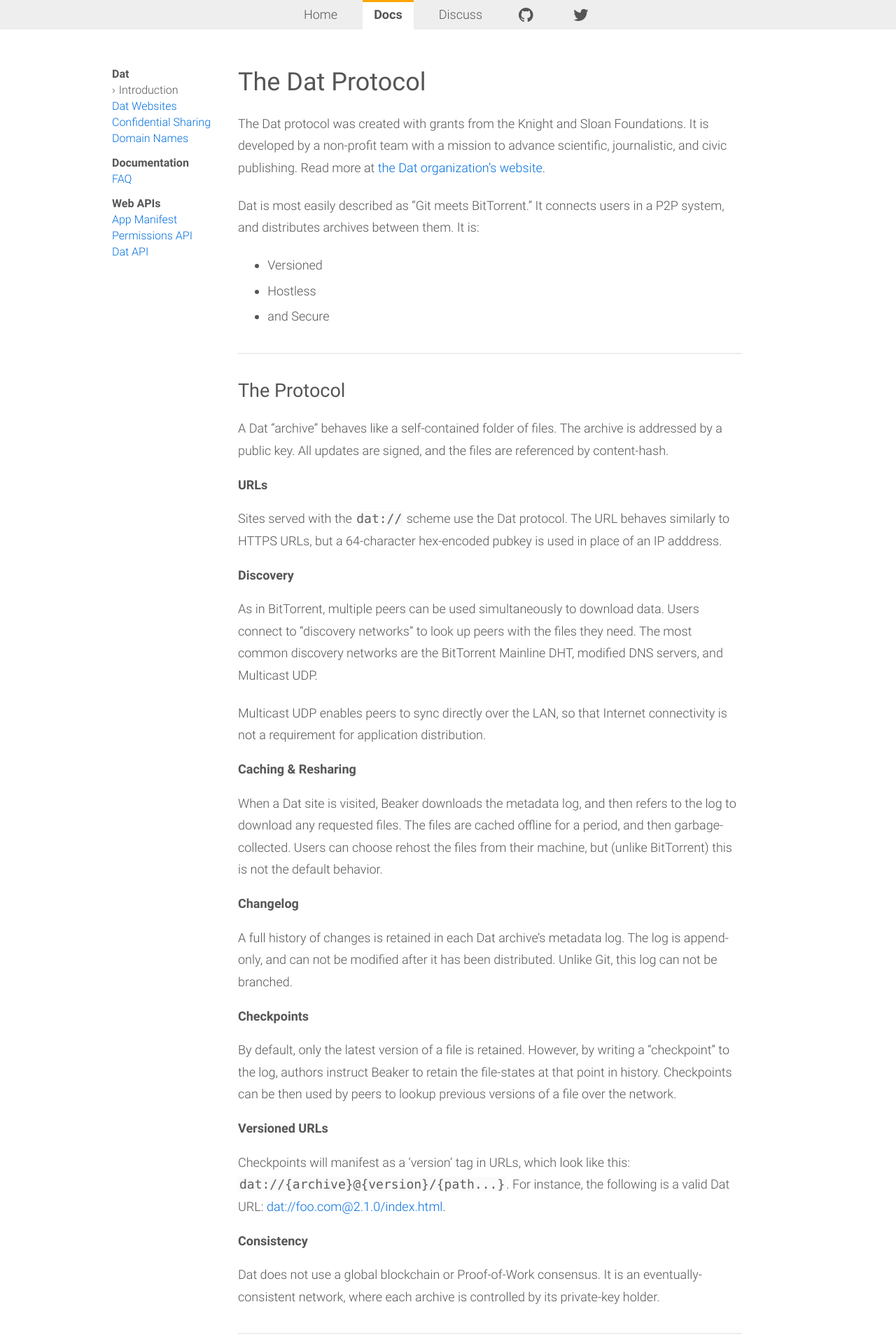
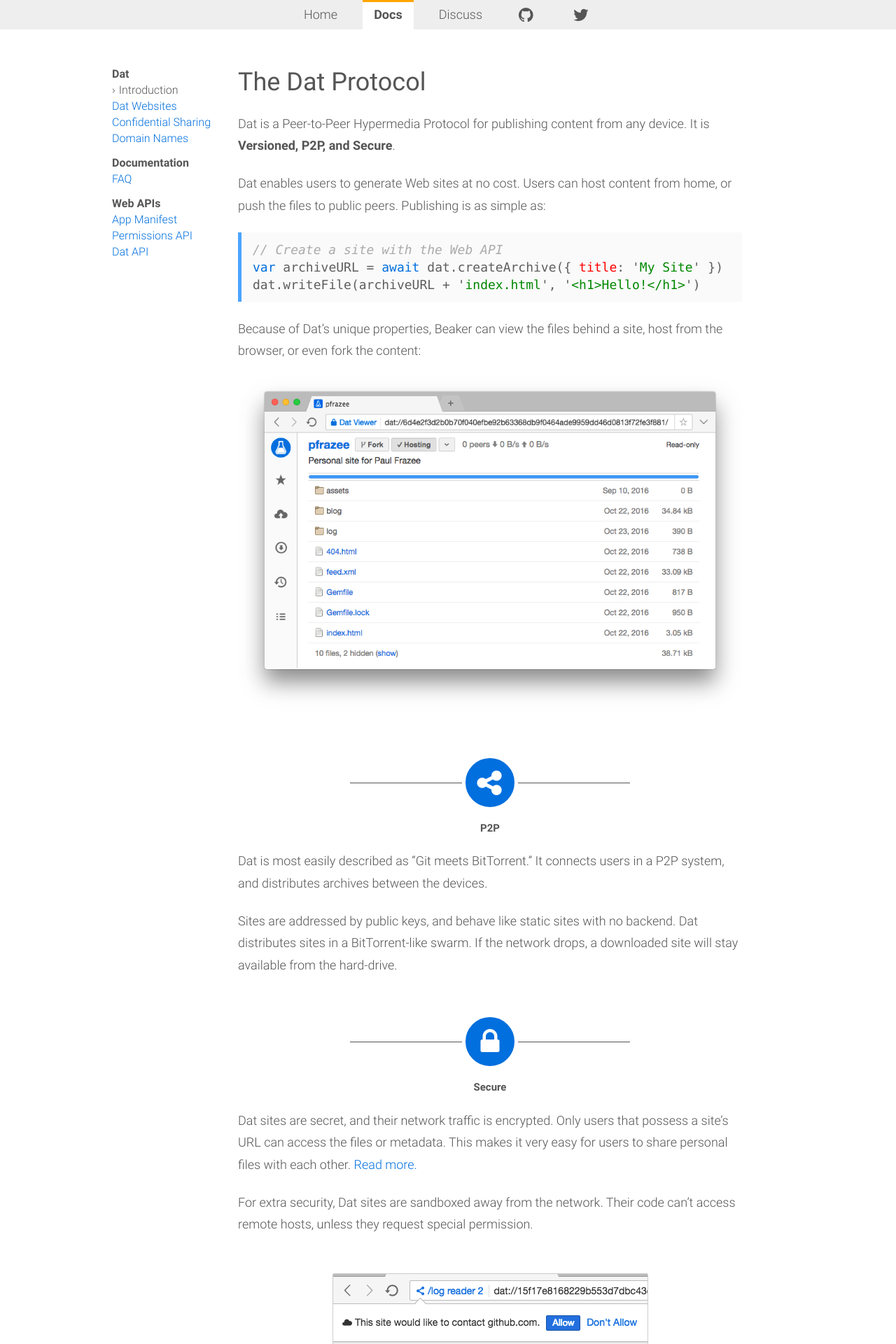
Before and after one commit to beakerbrowser/beakerbrowser.com, a Jekyll site: the page built from _docs/dat/intro.md, in a window 1280 px wide. Shown: the top 1920 px of the page at 70% size. Built offline with Jekyll 4.4.1, drawn with Linux system fonts in a browser that asks for light colours; some of the changed text lies outside the part shown.

Commit message:
update FP and dat intro

````diff
--- a/_docs/dat/intro.md
+++ b/_docs/dat/intro.md
@@ -5,21 +5,84 @@
 category: Dat
 ---
 
-The Dat protocol was created with grants from the Knight and Sloan Foundations.
-It is developed by a non-profit team with a mission to advance scientific, journalistic, and civic publishing.
-Read more at [the Dat organization's website](http://datproject.org/).
+Dat is a Peer-to-Peer Hypermedia Protocol for publishing content from any device.
+It is **Versioned, P2P, and Secure**.
+
+Dat enables users to generate Web sites at no cost.
+Users can host content from home, or push the files to public peers.
+Publishing is as simple as:
+
+```javascript
+// Create a site with the Web API
+var archiveURL = await dat.createArchive({ title: 'My Site' })
+dat.writeFile(archiveURL + 'index.html', '<h1>Hello!</h1>')
+```
+
+Because of Dat's unique properties, Beaker can view the files behind a site, host from the browser, or even fork the content:
+
+<img src="/img/screenshot-dat-viewer.png">
+<br>
+<br>
+
+<div class="apis">
+  <div class="api">
+    <div class="orb"><i class="fa fa-share-alt" aria-hidden="true"></i></div>
+    <h5>P2P</h5>
+  </div>
+</div>
 
 Dat is most easily described as "Git meets BitTorrent."
-It connects users in a P2P system, and distributes archives between them.
-It is:
+It connects users in a P2P system, and distributes archives between the devices.
 
- - Versioned
- - Hostless
- - and Secure
+Sites are addressed by public keys, and behave like static sites with no backend.
+Dat distributes sites in a BitTorrent-like swarm.
+If the network drops, a downloaded site will stay available from the hard-drive.
+<br>
+<br>
 
+<div class="apis">
+  <div class="api">
+    <div class="orb"><i class="fa fa-lock" aria-hidden="true"></i></div>
+    <h5>Secure</h5>
+  </div>
+</div>
+
+Dat sites are secret, and their network traffic is encrypted.
+Only users that possess a site's URL can access the files or metadata.
+This makes it very easy for users to share personal files with each other.
+[Read more.](#security-properties)
+
+For extra security, Dat sites are sandboxed away from the network.
+Their code can't access remote hosts, unless they request special permission.
+
+<br>
+<img class="bordered centered" src="/img/screenshot-request-network.png">
+<br>
+<br>
+
+<div class="apis">
+  <div class="api">
+    <div class="orb"><i class="fa fa-at" aria-hidden="true"></i></div>
+    <h5>Versioned</h5>
+  </div>
+</div>
+
+Internally, Dats use the same concepts behind [Certificate Transparency](https://www.certificate-transparency.org/) to create an cryptographically-auditable change-log.
+Checkpoints let authors specify points in the log where the version has changed.
+Along with DNS, this will enable human-readable, versioned Dat URLs, such as: `dat://beakerbrowser.com@2.1.0/index.html`
+
+This is especially useful for publishing javascript modules:
+
+```javascript
+import jquery from 'dat://code.jquery.com@3.1.1/jquery.min.js'
+```
+
+<br>
 <hr class="nomargin">
 
 ### The Protocol
+
+#### Archives
 
 A Dat "archive" behaves like a self-contained folder of files.
 The archive is addressed by a public key.
@@ -134,3 +197,10 @@
 Compaction will be implemented with an automatic milestone that's written every N messages.
 When the milestone is reached, the full current state of the Dat will be rewritten to the log.
 This will enable peers to seek to a modulo-N position to read the current state, thereby avoiding unbounded growth.
+
+<div class="card" style="margin: 4em 0; font-size: 105%">
+  <p>
+    Dat was created with grants from the Knight and Sloan Foundations.
+    Read more at <a href="http://datproject.org/">the Dat organization's website</a>.
+  </p>
+</div>
--- a/css/main.scss
+++ b/css/main.scss
@@ -59,6 +59,11 @@
 img.bordered {
   border: 1px solid #ccc;
   border-radius: 2px;
+}
+
+.centered {
+  display: block;
+  margin: 0 auto;
 }
 
 .label {
@@ -184,6 +189,12 @@
     position: relative;
     left: 1px;
     top: -1px;
+  }
+  .fa-at,
+  .fa-lock {
+    font-size: 42px;
+    position: relative;
+    top: 0px;
   }
   .fa-file-code-o {
     font-size: 39px;
@@ -828,8 +839,8 @@
 .apis {
   position: relative;
   display: flex;
-  margin: 0px auto;
-  max-width: 600px;
+  max-width: 400px;
+  margin: 0 auto;
 
   &:before {
     content: '';
@@ -845,7 +856,7 @@
     position: relative;
     flex: 1;
     text-align: center;
-    margin-bottom: 20px;
+    margin: 0 20px;
     z-index: 10;
 
     .orb {
--- a/index.html
+++ b/index.html
@@ -16,9 +16,10 @@
 
 <div class="home">
   <div class="section center">
+    <img src="/img/screenshot-banner.png">
     <div class="desc mission">
       <p>
-        Our mission is to advance the Web Platform by working outside the standards process.
+        Our mission is to advance the Web Platform for decentralized applications.
         Here are our current experiments:
       </p>
     </div>
````
Also changed, not shown: _docs/dat/confidential-sharing.md (+4 -0 lines), _docs/dat/dns.md (+4 -0 lines), _docs/dat/websites.md (+4 -0 lines), img/screenshot-banner.png (added), img/screenshot-dat-viewer.png (added), img/screenshot-request-create-dat.png (added), img/screenshot-request-network.png (added).
